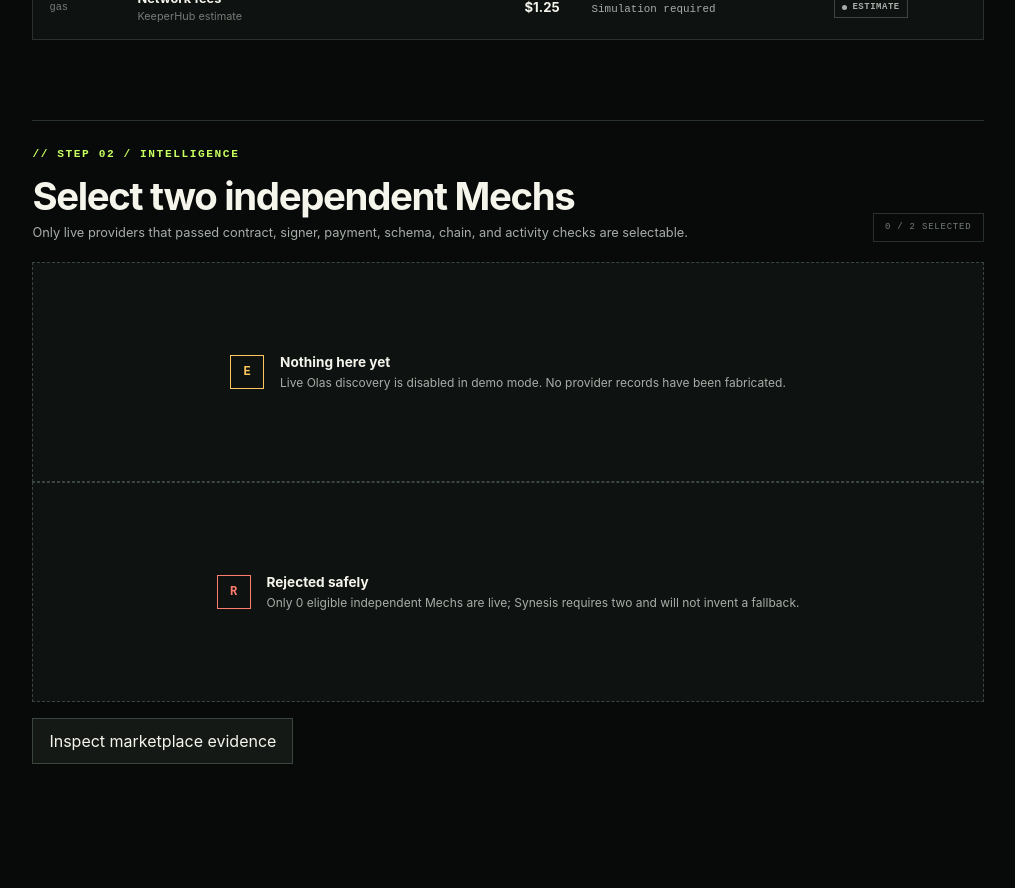
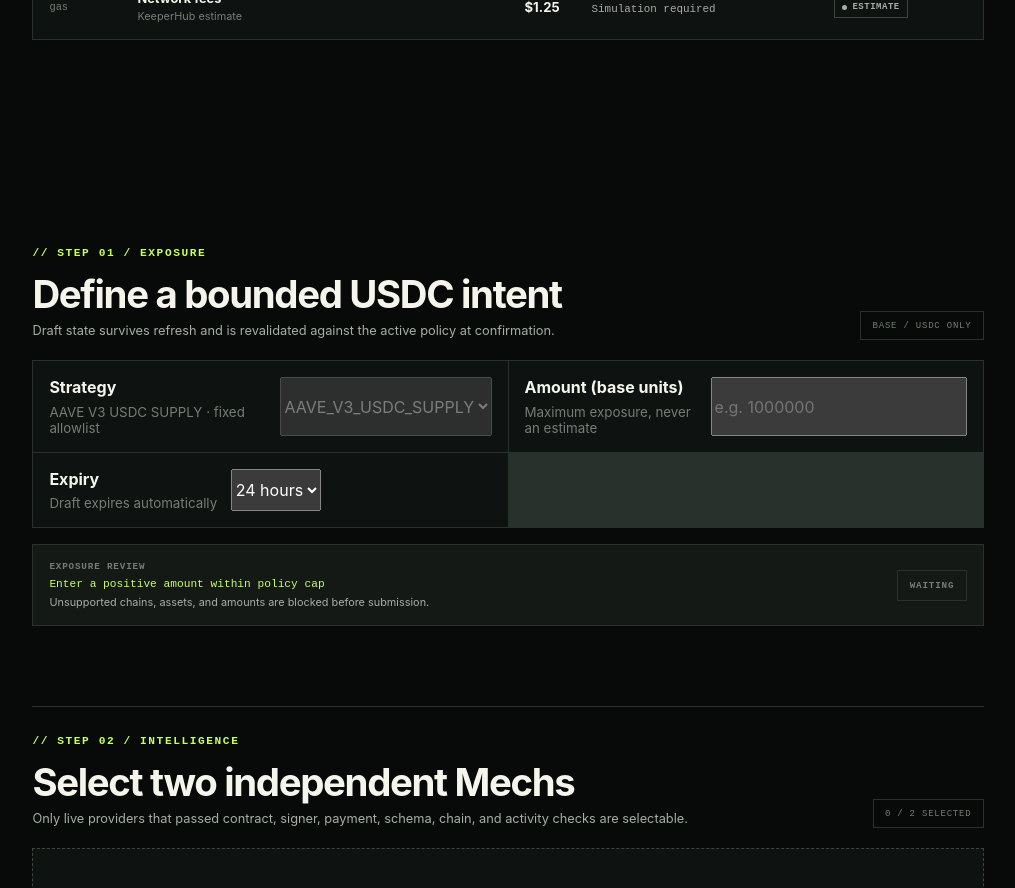
Before and after one commit to EcstaceeLOR/Synesis, a Next.js app in the folder apps/web/: page /app/intents/new in a window 1280 px wide. Shown: the part 920-1808 px from the top of the page, without its empty margins (258-1273 px from the left). Before the commit the page ends 1764 px from the top, so only its background shows below. Built offline with nearby package versions, Linux system fonts and the light colour scheme.

Commit message:
feat: add intent list filters and persistent wizard draft (#51)

```diff
--- a/apps/web/src/app/app/intents/new/page.tsx
+++ b/apps/web/src/app/app/intents/new/page.tsx
@@ -2,6 +2,7 @@ import { IntentMechSelector } from "../../../../components/intent-mech-selector"
 import { ProductPage } from "../../../../components/product-page";
 import { loadMechDirectory } from "../../../../lib/mech-data";
 import { loadProductPage } from "../../../../lib/page-data";
+import { IntentWizardForm } from "../../../../components/intent-wizard-form";
 
 export default async function NewIntentPage() {
   const [page, directory] = await Promise.all([
@@ -11,6 +12,9 @@ export default async function NewIntentPage() {
   return (
     <>
       <ProductPage state={page} />
+      <div className="content-shell">
+        <IntentWizardForm />
+      </div>
       <div className="content-shell intent-selector-shell">
         <IntentMechSelector state={directory} />
       </div>
--- /dev/null
+++ b/apps/web/src/components/intent-wizard-form.tsx
@@ -0,0 +1,100 @@
+"use client";
+
+import { useEffect, useState } from "react";
+
+export function IntentWizardForm() {
+  const [amount, setAmount] = useState("");
+  const [expiry, setExpiry] = useState("24");
+  useEffect(() => {
+    const saved = window.localStorage.getItem("synesis.intent.draft");
+    if (saved) {
+      const draft = JSON.parse(saved) as { amount?: string; expiry?: string };
+      setAmount(draft.amount ?? "");
+      setExpiry(draft.expiry ?? "24");
+    }
+  }, []);
+  useEffect(() => {
+    window.localStorage.setItem(
+      "synesis.intent.draft",
+      JSON.stringify({ amount, expiry }),
+    );
+  }, [amount, expiry]);
+  const valid =
+    /^\d+$/.test(amount) &&
+    Number(amount) > 0 &&
+    Number(amount) <= 10_000_000_000;
+  return (
+    <section className="data-section">
+      <header>
+        <div>
+          <p className="section-index">// STEP 01 / EXPOSURE</p>
+          <h2>Define a bounded USDC intent</h2>
+          <p>
+            Draft state survives refresh and is revalidated against the active
+            policy at confirmation.
+          </p>
+        </div>
+        <span className="data-contract">BASE / USDC ONLY</span>
+      </header>
+      <div className="selector-grid">
+        <label className="selector-card">
+          <span>
+            <strong>Strategy</strong>
+            <small>AAVE V3 USDC SUPPLY · fixed allowlist</small>
+          </span>
+          <select aria-label="Strategy" disabled>
+            <option>AAVE_V3_USDC_SUPPLY</option>
+          </select>
+        </label>
+        <label className="selector-card">
+          <span>
+            <strong>Amount (base units)</strong>
+            <small>Maximum exposure, never an estimate</small>
+          </span>
+          <input
+            aria-label="Amount"
+            inputMode="numeric"
+            value={amount}
+            onChange={(event) =>
+              setAmount(event.target.value.replace(/\D/g, ""))
+            }
+            placeholder="e.g. 1000000"
+          />
+        </label>
+        <label className="selector-card">
+          <span>
+            <strong>Expiry</strong>
+            <small>Draft expires automatically</small>
+          </span>
+          <select
+            aria-label="Expiry"
+            value={expiry}
+            onChange={(event) => setExpiry(event.target.value)}
+          >
+            <option value="1">1 hour</option>
+            <option value="24">24 hours</option>
+            <option value="72">72 hours</option>
+          </select>
+        </label>
+      </div>
+      <div className="freeze-bar">
+        <div>
+          <span>EXPOSURE REVIEW</span>
+          <strong>
+            {valid
+              ? `${Number(amount).toLocaleString()} base units maximum`
+              : "Enter a positive amount within policy cap"}
+          </strong>
+          <small>
+            {valid
+              ? "Next: select two independent live Mechs and freeze their quote."
+              : "Unsupported chains, assets, and amounts are blocked before submission."}
+          </small>
+        </div>
+        <span className={valid ? "data-contract" : "data-contract is-warning"}>
+          {valid ? "VALIDATED" : "WAITING"}
+        </span>
+      </div>
+    </section>
+  );
+}
```
Also changed, not shown: apps/web/src/app/app/intents/page.tsx (+7 -1 lines), apps/web/src/components/intent-list-filters.tsx (added, +40 -0 lines).
